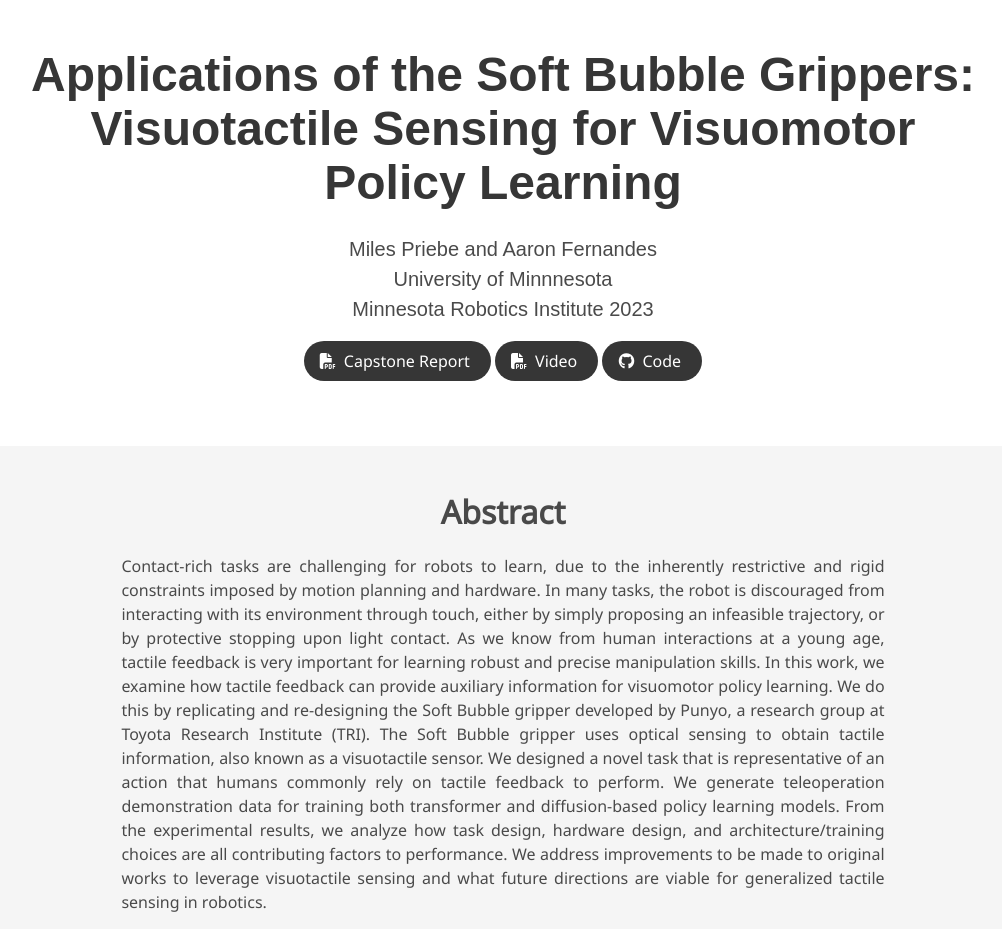
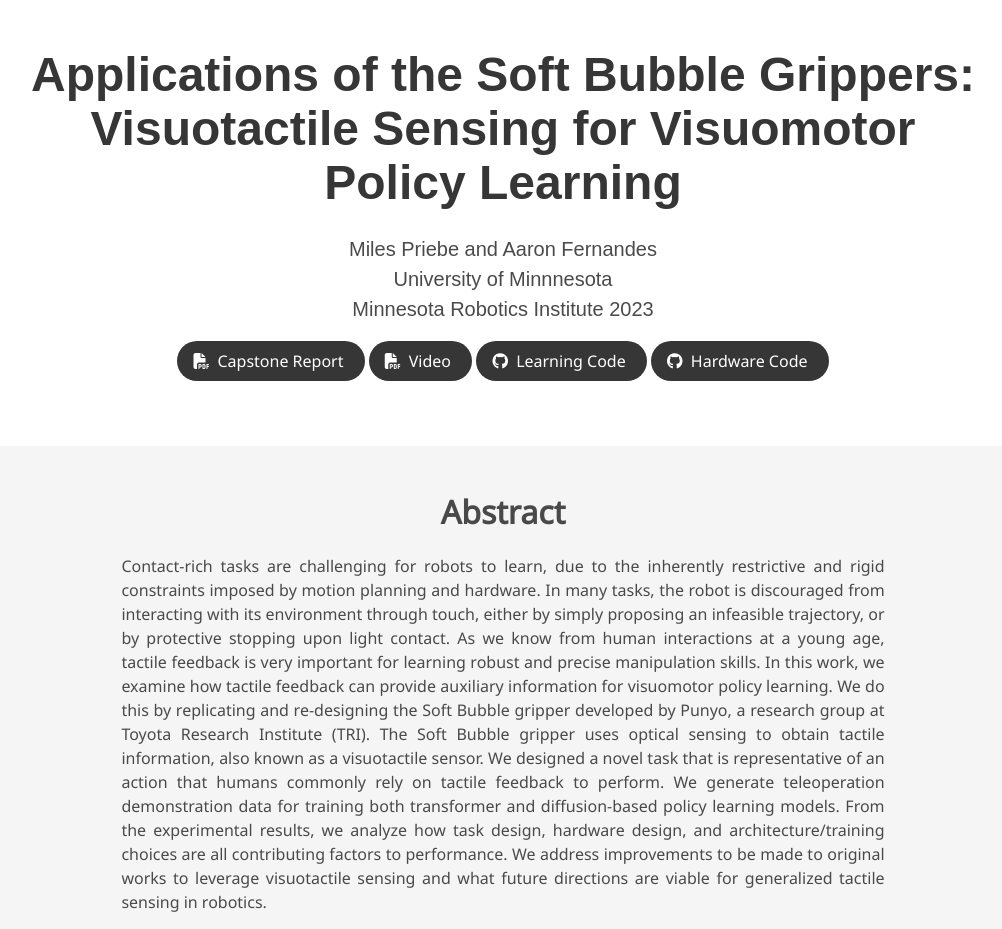
Before and after one commit to milesprieb/umn_rpm_softbubble, a plain HTML site: page _site/index.html in a window 1280 px wide. Shown: the top 929 px of the page, without its empty margins (137-1139 px from the left). Drawn offline with nearby package versions, Linux system fonts and the light colour scheme; some icons are missing; a web font is replaced by a local one.

Commit message:
add hardware code link

```diff
--- a/_site/index.html
+++ b/_site/index.html
@@ -109,9 +109,19 @@
                     <span class="icon">
                       <i class="fab fa-github"></i>
                     </span>
-                    <span>Code</span>
+                    <span>Learning Code</span>
                   </a>
                 </span>
+
+                <span class="link-block">
+                  <a href="https://gitfront.io/r/milesprieb/XUZTLqoQjdxx/soft-bubble/" target="_blank"
+                  class="external-link button is-normal is-rounded is-dark">
+                  <span class="icon">
+                    <i class="fab fa-github"></i>
+                  </span>
+                  <span>Hardware Code</span>
+                </a>
+              </span>
 
                 <!-- ArXiv abstract Link -->
                 <!-- <span class="link-block">
```
Also changed, not shown: index.html (+11 -1 lines).
